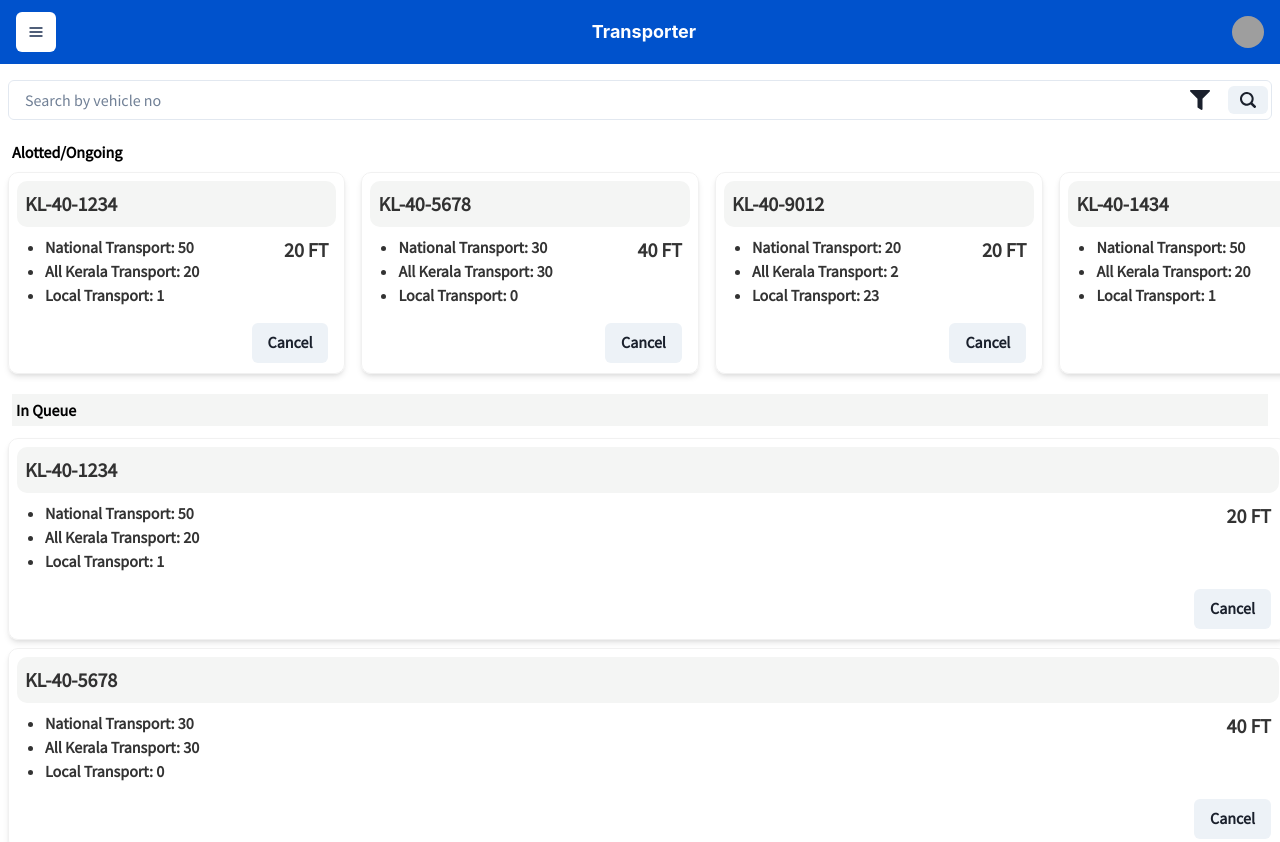
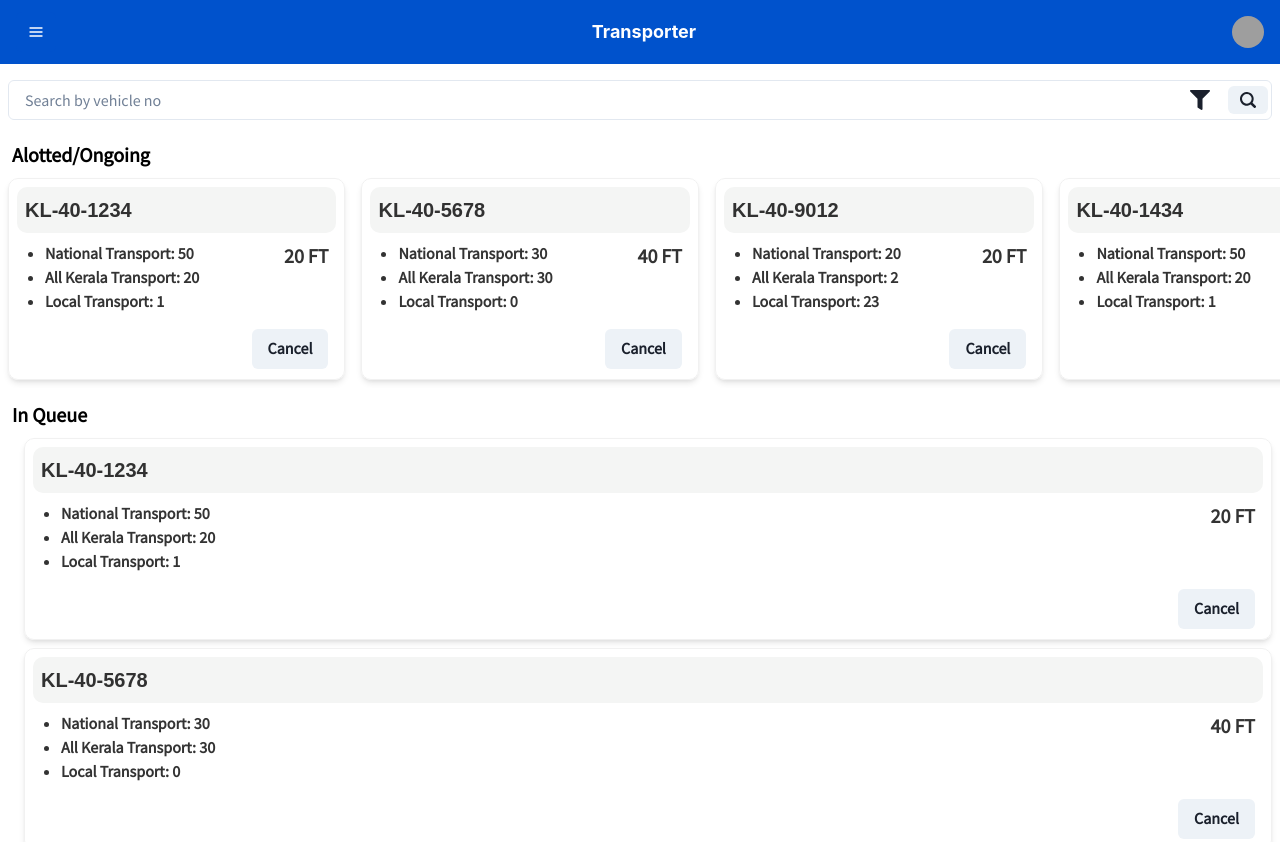
Before and after one commit to Fleet-Queue/Container-app, a React (Create React App) app in the folder Client/: page /transporter in a window 1280 px wide. Shown: the top 842 px of the page. Built offline with nearby package versions, Linux system fonts and the light colour scheme; grey boxes are pictures that could not be loaded.

Commit message:
code merged and color changes

```diff
--- a/Client/src/App.js
+++ b/Client/src/App.js
@@ -1,10 +1,12 @@
 
 import {Login} from "./Pages/Signin/Login";
 import { Routes, Route } from 'react-router-dom';
+import { Global } from '@emotion/react';
 import UserModeSelection from "./Pages/UserModeSelection";
 import {Transporter} from "./Pages/Transporter";
 function App() {
   return (
+
     <div className="App">
 
       <Routes>
@@ -12,6 +14,7 @@ function App() {
       <Route path="/user-mode" element={<UserModeSelection/>} />
       <Route path="/transporter" element={<Transporter/>} />
       </Routes>
+
     </div>
   );
 }
--- a/Client/src/components/miscellaneous/sideDrawer.js
+++ b/Client/src/components/miscellaneous/sideDrawer.js
@@ -1,6 +1,7 @@
 import React from 'react'
 import { Button,  IconButton ,Drawer, useDisclosure, DrawerContent,DrawerBody,Box,VStack,StackDivider,Icon,HStack,Text,
     DrawerFooter,
+    Divider,
     DrawerHeader,
     DrawerOverlay,
     DrawerCloseButton,Input, } from "@chakra-ui/react";
@@ -20,8 +21,9 @@ export function SideDrawer(){
             aria-label={'Open Menu'}
             ref={btnRef}
             onClick={onOpen}
-          background='white'
-          color='#172B4D'
+          background='#0052CC'
+          color='#ffff'
+         _hover={{ color: 'gray.800' }}
           />
 
             <Drawer
@@ -34,11 +36,11 @@ export function SideDrawer(){
               <DrawerContent>
                 <DrawerCloseButton />
                 <DrawerHeader>Transporter Dashboard</DrawerHeader>
-
-               <DrawerBody>
+                   <DrawerBody >
       <VStack
         divider={<StackDivider borderColor="gray.200" />}
         spacing={4}
+
         align="stretch"
       >
         <HStack spacing={2} cursor="pointer">
--- a/Client/src/components/miscellaneous/vehicleBox.js
+++ b/Client/src/components/miscellaneous/vehicleBox.js
@@ -30,8 +30,8 @@ export const VehicleBox = ({ data, vTypes, ...props }) => {
           templateRows="repeat(3, 1fr)"
           templateColumns="repeat(5, 1fr)"
         >
-          <GridItem colSpan={5} p={2} bg="#f4f5f4" borderRadius="10px">
-            <Text as="b" fontSize="xl">
+          <GridItem colSpan={5} p={2} bg="#f4f5f4"  borderRadius="10px">
+            <Text as="b" fontSize="xl"  fontFamily="arial">
               {data.vehicleNo}
             </Text>
           </GridItem>
--- a/Client/src/components/transporter/alotted.js
+++ b/Client/src/components/transporter/alotted.js
@@ -20,7 +20,7 @@ export const Alotted = () => {
   return (
     <>
       <Flex mt={3} ml={3} alignItems="center">
-        <Text color="black" fontSize="l" fontWeight="bold">Alotted/Ongoing</Text>
+        <Text color="black" fontSize="xl" fontWeight="bold">Alotted/Ongoing</Text>
       </Flex>
 
       <Box overflowX="auto"  sx={{
--- a/Client/src/components/transporter/queue.js
+++ b/Client/src/components/transporter/queue.js
@@ -1,10 +1,11 @@
 import {
   Stack,
   Text,
-  Grid,
+  Box,
   GridItem,
-  WrapItem,
+  SimpleGrid ,
   Spacer,
+  Flex,
 } from "@chakra-ui/react";
 import { VehicleBox } from "../miscellaneous/vehicleBox";
 export const Queue = () => {
@@ -22,20 +23,18 @@ export const Queue = () => {
 
   return (
     <>
-      <Stack mt={3} ml={3} direction="row" bg="#f4f5f4" m={3} p={1}>
-        <Text color="black" fontSize="l" fontWeight="bold">
-          In Queue
-        </Text>
-        <Spacer />
-      </Stack>
+         <Flex mt={3} ml={3} alignItems="center">
+        <Text color="black" fontSize="xl" fontWeight="bold">In Queue</Text>
+      </Flex>
 
-      <div className="row">
+
+      <Box sx={{paddingX: 4,}}>
         <div className="queue">
           {data.map((item) => (
             <VehicleBox data={item} vTypes={vTypes} />
           ))}
         </div>
-      </div>
+      </Box>
 
       <style>
         {`
--- a/Client/src/components/transporter/searchbar.js
+++ b/Client/src/components/transporter/searchbar.js
@@ -20,6 +20,7 @@ export const Searchbar = () => {
               icon={<FaFilter />}
               border={'none'}
               h="1.75rem" mr={2}
+              p={3}
               style={{ textAlign: 'left', paddingLeft: '0.6rem' }}
             >
               <option>20 Ft</option>
```
Also changed, not shown: Client/package.json (+6 -1 lines), 1 other file (tests, documents, lock files or other folders).
